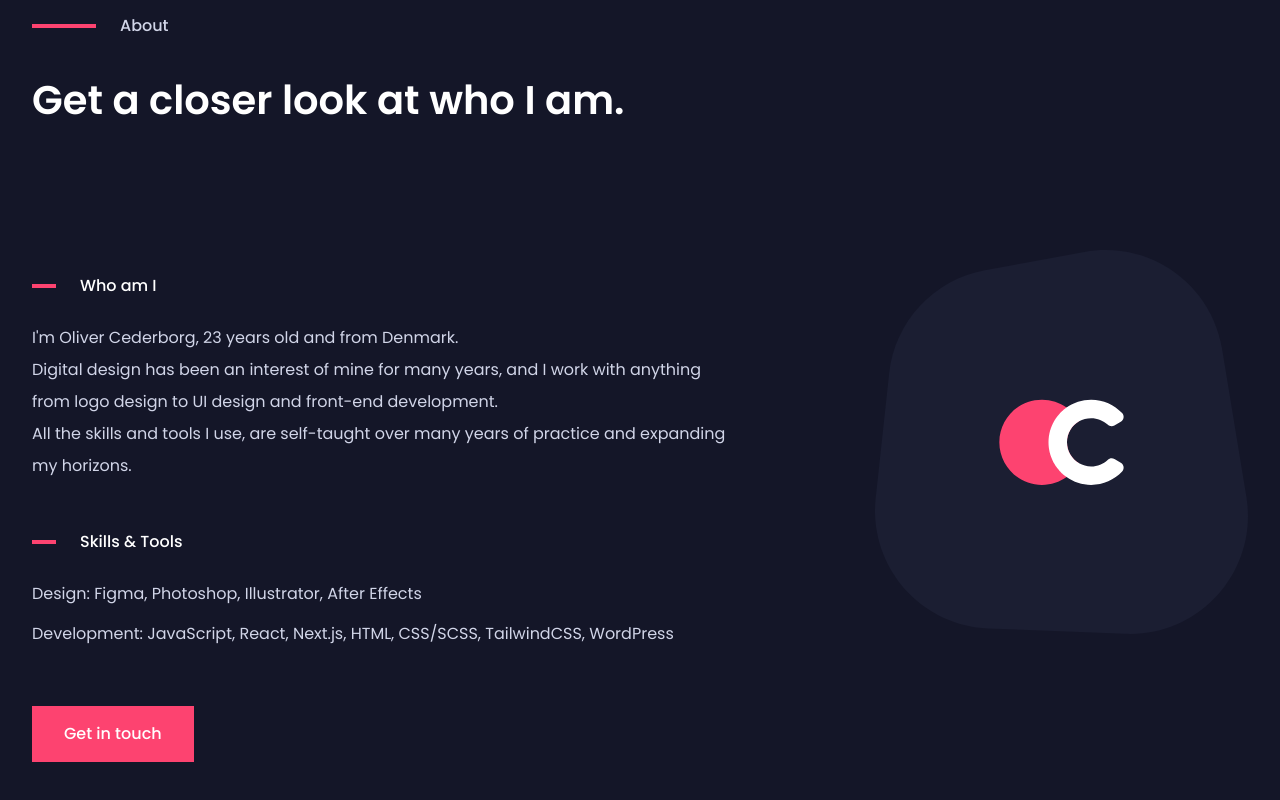
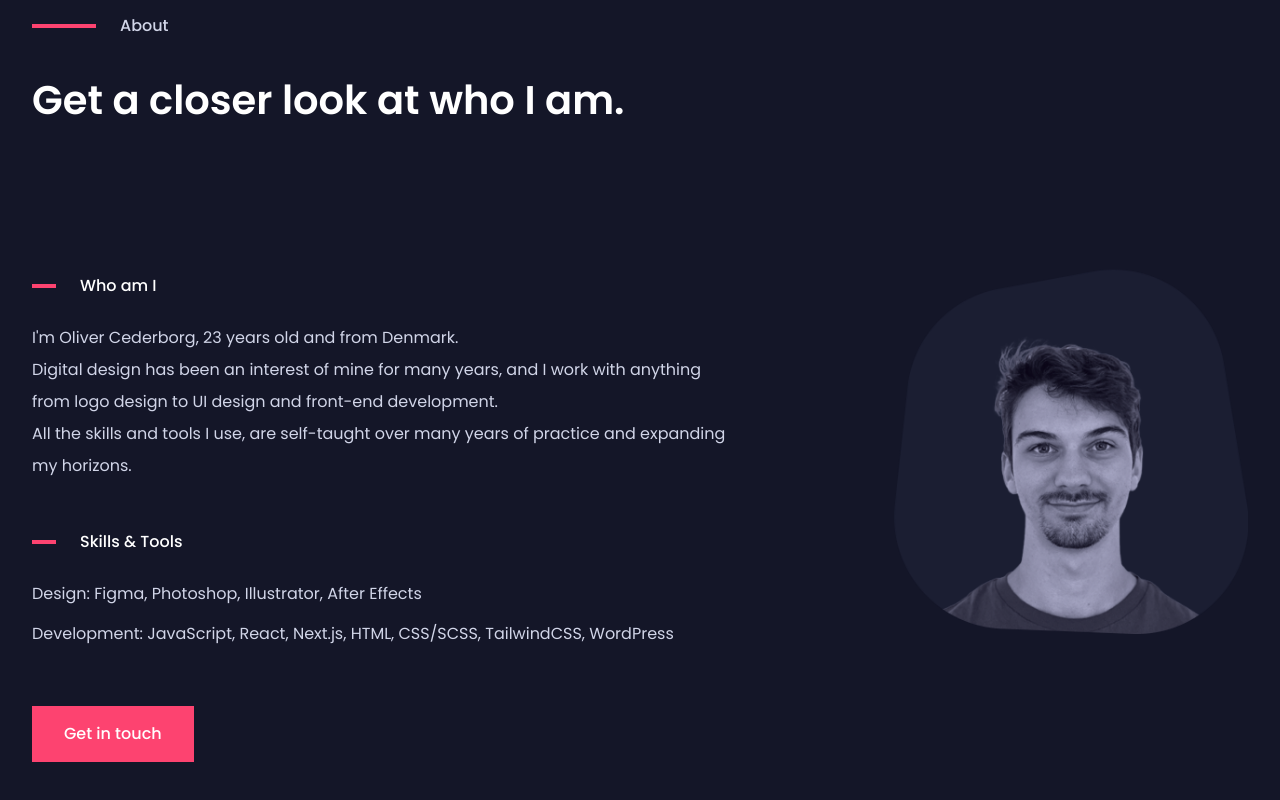
Before and after one commit to olivercederborg/olivercederborg-nextjs, a Next.js app: page / in a window 1280 px wide. Shown: the part 2278-3078 px from the top of the page. Built offline with nearby package versions, Linux system fonts and the light colour scheme.

Commit message:
about me image

```diff
--- a/pages/index.js
+++ b/pages/index.js
@@ -348,7 +348,7 @@ const Index = () => {
 						<div className='flex w-7/12 md:w-5/12 justify-end'>
 							<img
 								id="about-img"
-								src='/images/about-oliver.svg'
+								src='/images/about-oliver.png'
 								alt='About Oliver Cederborg'
 								className='max-h-sm mt-30'
 							/>
```
